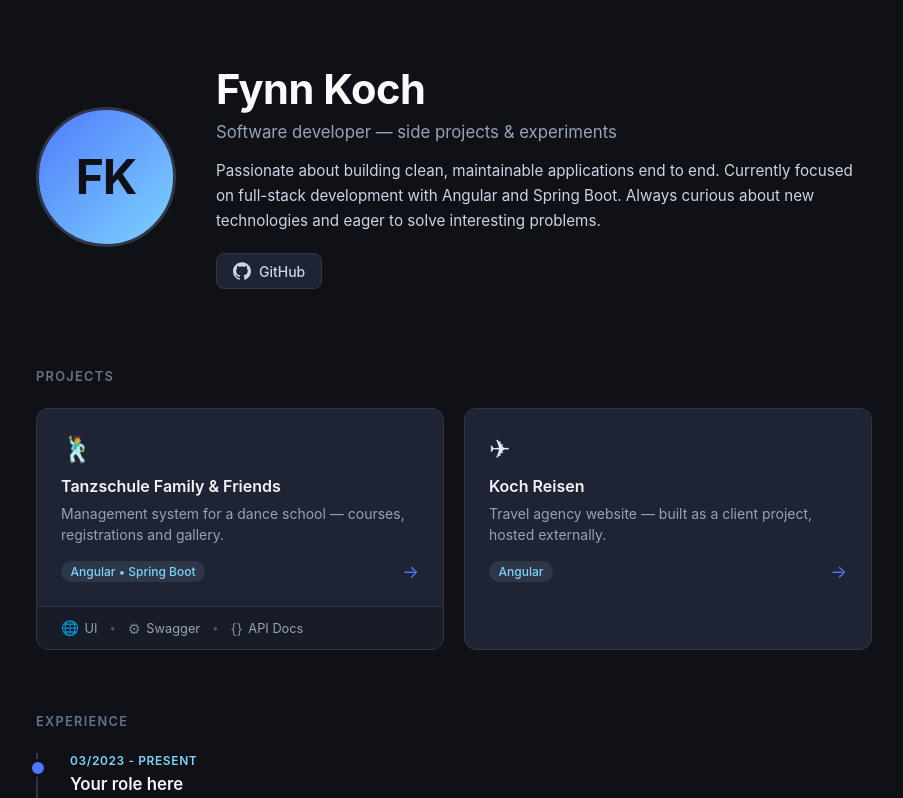
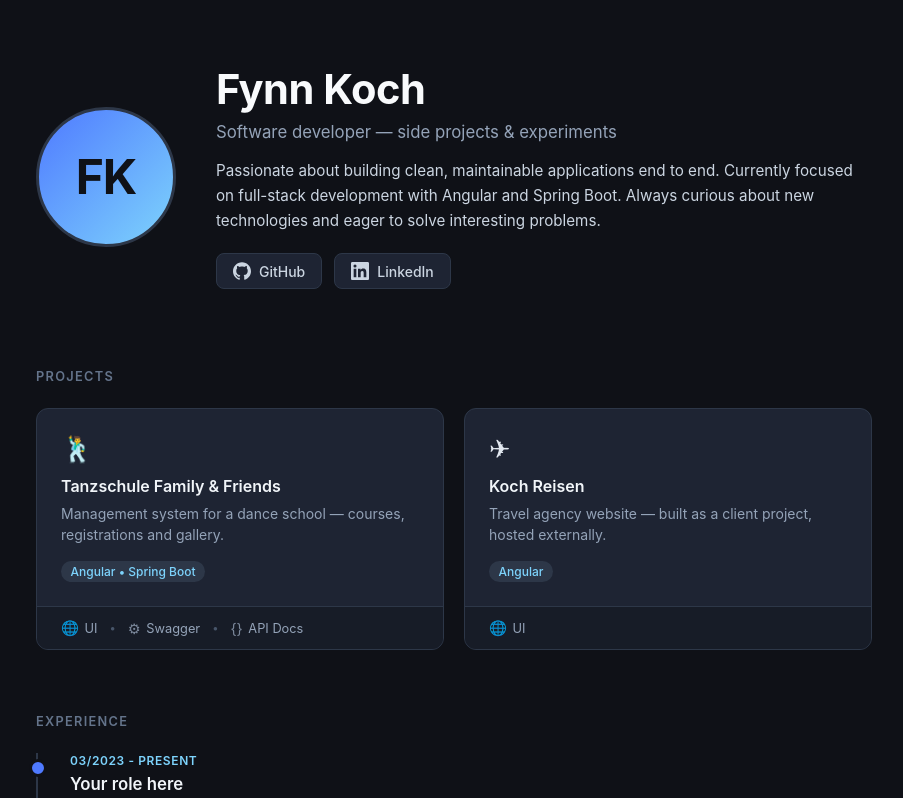
Before and after one commit to xK0ch/fynn-koch-landingpage, an Angular app: page / in a window 1280 px wide. Shown: the top 798 px of the page, without its empty margins (186-1089 px from the left). Built offline with nearby package versions, Linux system fonts and the light colour scheme.

Commit message:
Add LinkedIn + Refactor Projects

```diff
--- a/src/app/app.html
+++ b/src/app/app.html
@@ -16,6 +16,12 @@
           </svg>
           GitHub
         </a>
+        <a href="https://www.linkedin.com/in/fynn-koch-913516311/" target="_blank" rel="noopener noreferrer">
+          <svg width="18" height="18" viewBox="0 0 24 24" fill="currentColor" aria-hidden="true">
+            <path d="M20.447 20.452h-3.554v-5.569c0-1.328-.027-3.037-1.852-3.037-1.853 0-2.136 1.445-2.136 2.939v5.667H9.351V9h3.414v1.561h.046c.477-.9 1.637-1.85 3.37-1.85 3.601 0 4.267 2.37 4.267 5.455v6.286zM5.337 7.433a2.062 2.062 0 01-2.063-2.065 2.063 2.063 0 112.063 2.065zm1.782 13.019H3.555V9h3.564v11.452zM22.225 0H1.771C.792 0 0 .774 0 1.729v20.542C0 23.227.792 24 1.771 24h20.451C23.2 24 24 23.227 24 22.271V1.729C24 .774 23.2 0 22.222 0h.003z"/>
+          </svg>
+          LinkedIn
+        </a>
       </div>
     </div>
   </section>
@@ -25,7 +31,7 @@
     <div class="projects">
 
       <article class="card">
-        <a class="card-main" href="https://tanzschule.fynn-koch.de" target="_blank" rel="noopener noreferrer">
+        <div class="card-main">
           <span class="card-icon">&#128378;</span>
           <div class="card-body">
             <h3>Tanzschule Family &amp; Friends</h3>
@@ -33,9 +39,8 @@
           </div>
           <div class="card-footer">
             <span class="tag">Angular &bull; Spring Boot</span>
-            <span class="arrow">&#8594;</span>
           </div>
-        </a>
+        </div>
         <div class="card-links">
           <a href="https://tanzschule.fynn-koch.de" target="_blank" rel="noopener noreferrer">
             <span class="link-icon">&#127760;</span> UI
@@ -52,7 +57,7 @@
       </article>
 
       <article class="card">
-        <a class="card-main" href="https://koch-reisen.de" target="_blank" rel="noopener noreferrer">
+        <div class="card-main">
           <span class="card-icon">&#9992;</span>
           <div class="card-body">
             <h3>Koch Reisen</h3>
@@ -60,9 +65,13 @@
           </div>
           <div class="card-footer">
             <span class="tag">Angular</span>
-            <span class="arrow">&#8594;</span>
           </div>
-        </a>
+        </div>
+        <div class="card-links">
+          <a href="https://koch-reisen.de" target="_blank" rel="noopener noreferrer">
+            <span class="link-icon">&#127760;</span> UI
+          </a>
+        </div>
       </article>
 
     </div>
--- a/src/app/app.scss
+++ b/src/app/app.scss
@@ -125,12 +125,6 @@
   border: 1px solid #2d3748;
   border-radius: 12px;
   overflow: hidden;
-  transition: border-color 0.2s, transform 0.2s;
-
-  &:hover {
-    border-color: #4f7aff;
-    transform: translateY(-2px);
-  }
 }
 
 .card-main {
@@ -138,8 +132,6 @@
   flex-direction: column;
   gap: 0.75rem;
   padding: 1.5rem;
-  text-decoration: none;
-  color: inherit;
 }
 
 .card-icon {
@@ -166,7 +158,6 @@
 .card-footer {
   display: flex;
   align-items: center;
-  justify-content: space-between;
   margin-top: 0.25rem;
 }
 
@@ -177,11 +168,6 @@
   padding: 0.2rem 0.6rem;
   border-radius: 999px;
   font-weight: 500;
-}
-
-.arrow {
-  color: #4f7aff;
-  font-size: 1.1rem;
 }
 
 .card-links {
```
